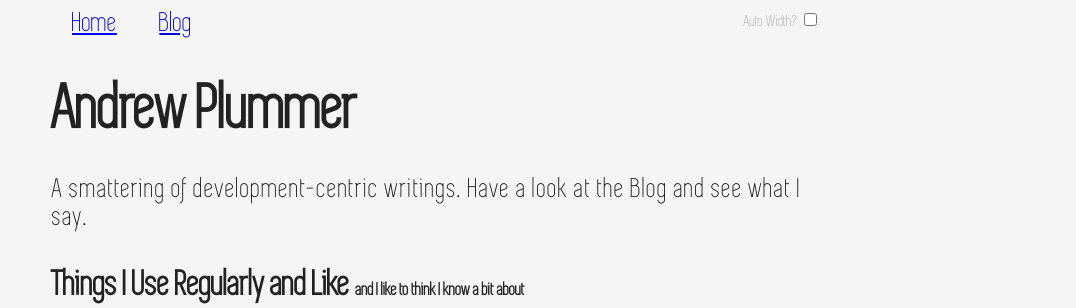
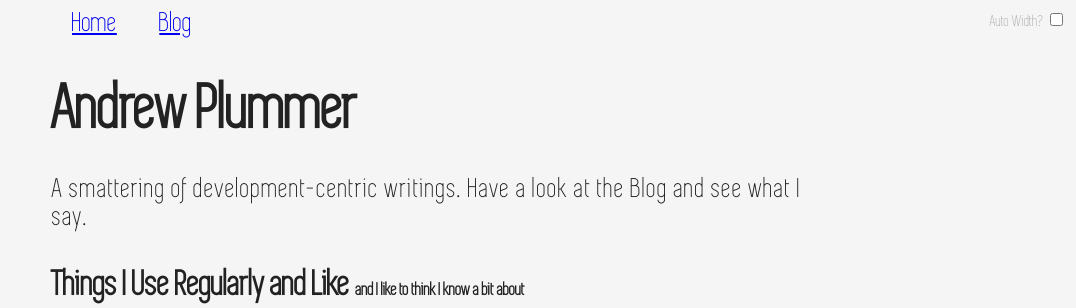
Before and after one commit to plumdog/myhome, a Django app: page / in a window 1280 px wide. Shown: the top 308 px of the page, without its empty margins (204-1280 px from the left). Run offline with Django 3.2, Linux system fonts and the light colour scheme; data that the repository does not hold is empty; some libraries are stand-ins or nearby versions.

Commit message:
Auto width checkbox stays in top corner

```diff
--- a/myhome/myhome/static/style.css
+++ b/myhome/myhome/static/style.css
@@ -18,7 +18,8 @@ body {
 	padding: 10px 10px 0;
 }
 
-.navbar span.checkbox {
+span.checkbox {
+	margin: 10px;
 	float: right;
 	color: #aaa;
 }
--- a/myhome/myhome/templates/base.html
+++ b/myhome/myhome/templates/base.html
@@ -15,10 +15,10 @@
 </head>
 
 <body>
+  <span class="checkbox">Auto Width? <input type="checkbox" name="fixed-width-toggle" id="fixed-width-toggle" /></span>
   <div class="navbar" id="top-navbar">
     <a href="{% url 'home:index' %}">Home</a>
 	<a href="{% url 'blog:index' %}">Blog</a>
-	<span class="checkbox">Auto Width? <input type="checkbox" name="fixed-width-toggle" id="fixed-width-toggle" /></span>
   </div>
   <div class="container" id="content-container">
     {% block content %}{% endblock %}
```
